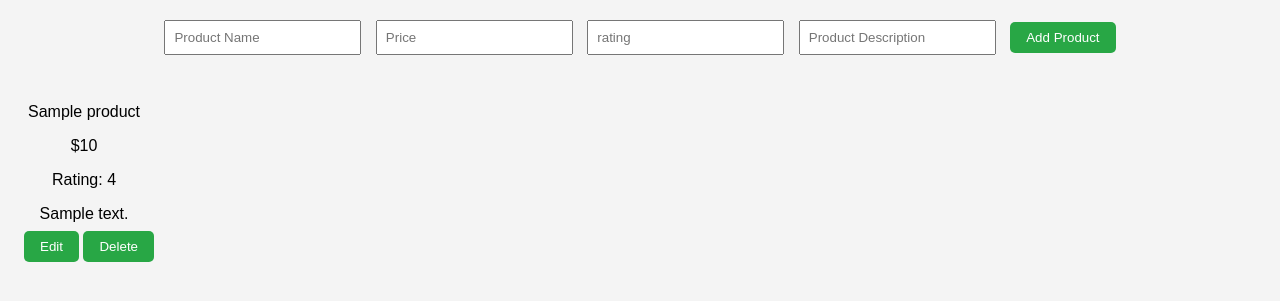
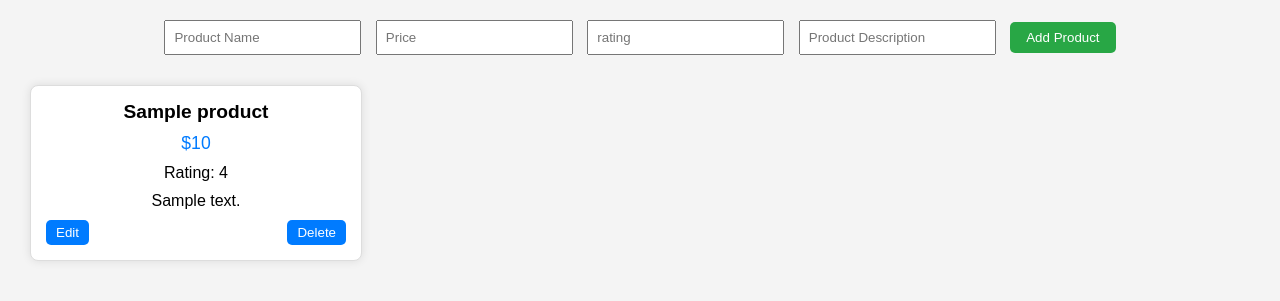
Before and after one commit to SACHINK51/pyproject, a Flask app: template templates/supplier.html in a window 1280 px wide. Shown: the part 135-436 px from the top of the page. Run offline with Flask 2, Linux system fonts and the light colour scheme; the template is opened without the code that fills it: most values are stand-ins (such as "Sample title", 1, 10 or a date in 2020).

Commit message:
change 1

```diff
--- a/templates/supplier.html
+++ b/templates/supplier.html
@@ -27,34 +27,48 @@
         }
 
         .product-card {
-            margin-top: 20px;
+            border: 1px solid #ddd;
+            border-radius: 8px;
+            box-shadow: 0 0 10px rgba(0, 0, 0, 0.1);
+            margin: 10px;
+            padding: 15px;
+            width: 300px;
+            background-color: #fff;
             text-align: center;
         }
 
         .product-name {
-            padding: 8px;
-            margin-right: 10px;
+            font-size: 1.2em;
+            font-weight: bold;
+            margin-bottom: 10px;
         }
 
         .product-price {
-            padding: 8px;
-            margin-right: 10px;
+            color: #007bff;
+            font-size: 1.1em;
+            margin-bottom: 10px;
         }
 
         .product-rating{
-            padding: 8px;
-            margin-right: 10px;
+            font-size: 1em;
+            margin-bottom: 10px;
         }
         .product-description {
-            padding: 8px;
-            margin-right: 10px;
+            font-size: 1em;
+            margin-bottom: 10px;
+        }
+
+        .edit-delete-buttons {
+            display: flex;
+            justify-content: space-between;
+            margin-top: 10px;
         }
 
         .edit-delete-buttons button {
-            background-color: #28a745;
+            background-color: #007bff;
             color: #fff;
             border: none;
-            padding: 8px 16px;
+            padding: 5px 10px;
             border-radius: 5px;
             cursor: pointer;
         }
@@ -119,8 +133,8 @@
                     <div class="product-rating">Rating: {{ product['Rating'] }}</div>
                     <div class="product-description">{{ product['ProductDescription'] }}</div>
                     <div class="edit-delete-buttons">
-                    <button onclick=toggleEditForm(product[ID])>Edit</button>
-                    <button onclick="deleteProduct(`{ product['ID'] }`)">Delete</button>
+                    <button onclick=toggleEditForm(product.ID)>Edit</button>
+                    <button onclick="deleteProduct(product.ID)">Delete</button>
                 </div>
                 </div>
                 <form id="editForm{{ product['ID'] }}" style="display: none;">
@@ -143,5 +157,51 @@
         {% endfor %}
     </div>
 
+
+    <script>
+        function toggleEditForm(productID) {
+            const editForm = document.getElementById(`editForm${productID}`);
+            if (editForm.style.display === 'none') {
+                editForm.style.display = 'block';
+            } else {
+                editForm.style.display = 'none';
+            }
+        }
+
+        function submitEdit(productID) {
+            const productName = document.getElementById(`productName${productID}`).value;
+            const productPrice = document.getElementById(`productPrice${productID}`).value;
+            const productDescription = document.getElementById(`productDescription${productID}`).value;
+
+            fetch(`/update`, {
+                method: 'POST',
+                headers: {
+                    'Content-Type': 'application/json',
+                },
+                body: JSON.stringify({
+                    productID: productID,
+                    new_product_name: productName,
+                    new_price: productPrice,
+                    new_product_description: productDescription,
+                }),
+            })
+            .then(response => {
+                if (!response.ok) {
+                    throw new Error('Network response was not ok');
+                }
+                return response.json();
+            })
+            .then(data => {
+                // Handle success, you can update the UI or perform other actions
+                console.log('Product updated:', data);
+
+                // Optionally, hide the edit form after submitting
+                toggleEditForm(productID);
+            })
+            .catch(error => {
+                console.error('Error updating product:', error);
+            });
+        }
+    </script>
 </body>
 </html>
```
